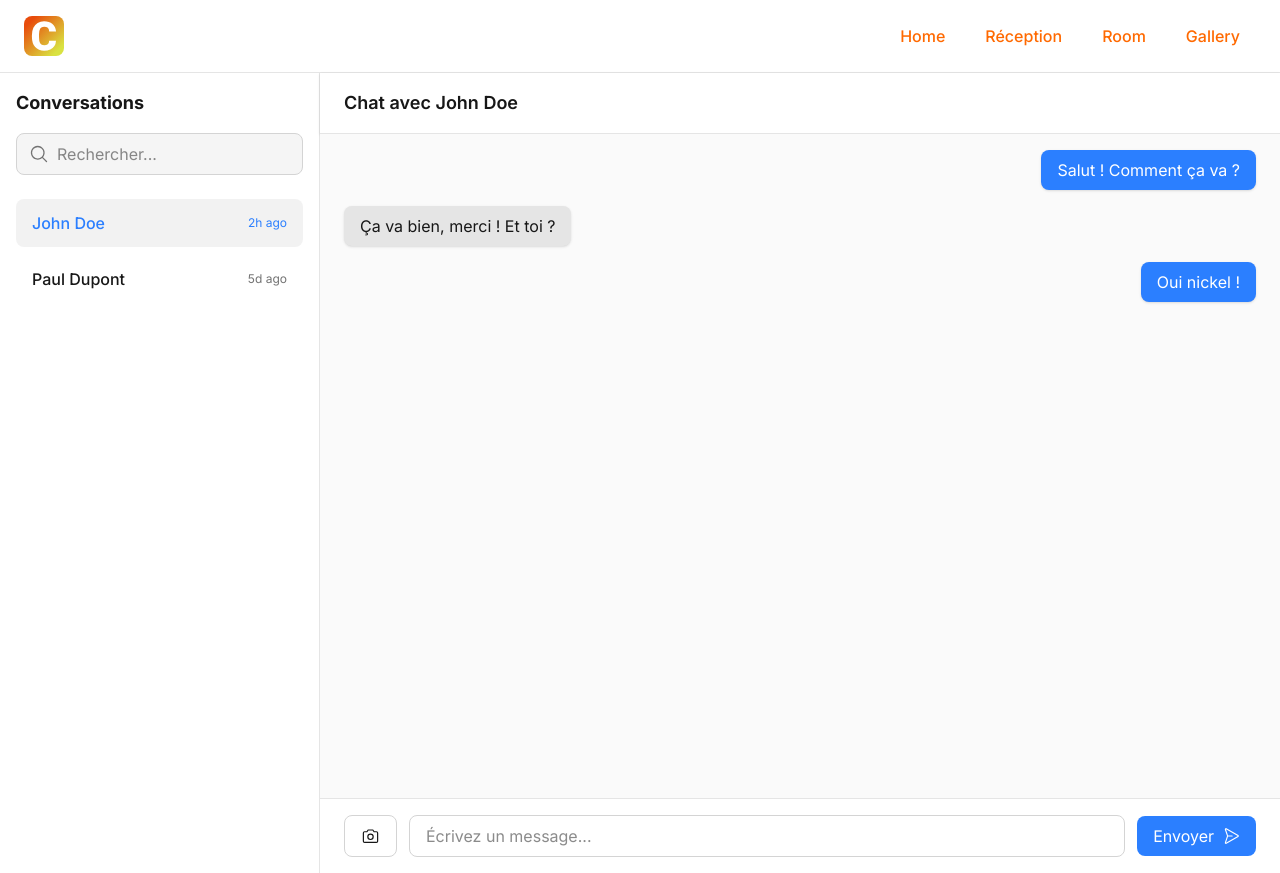
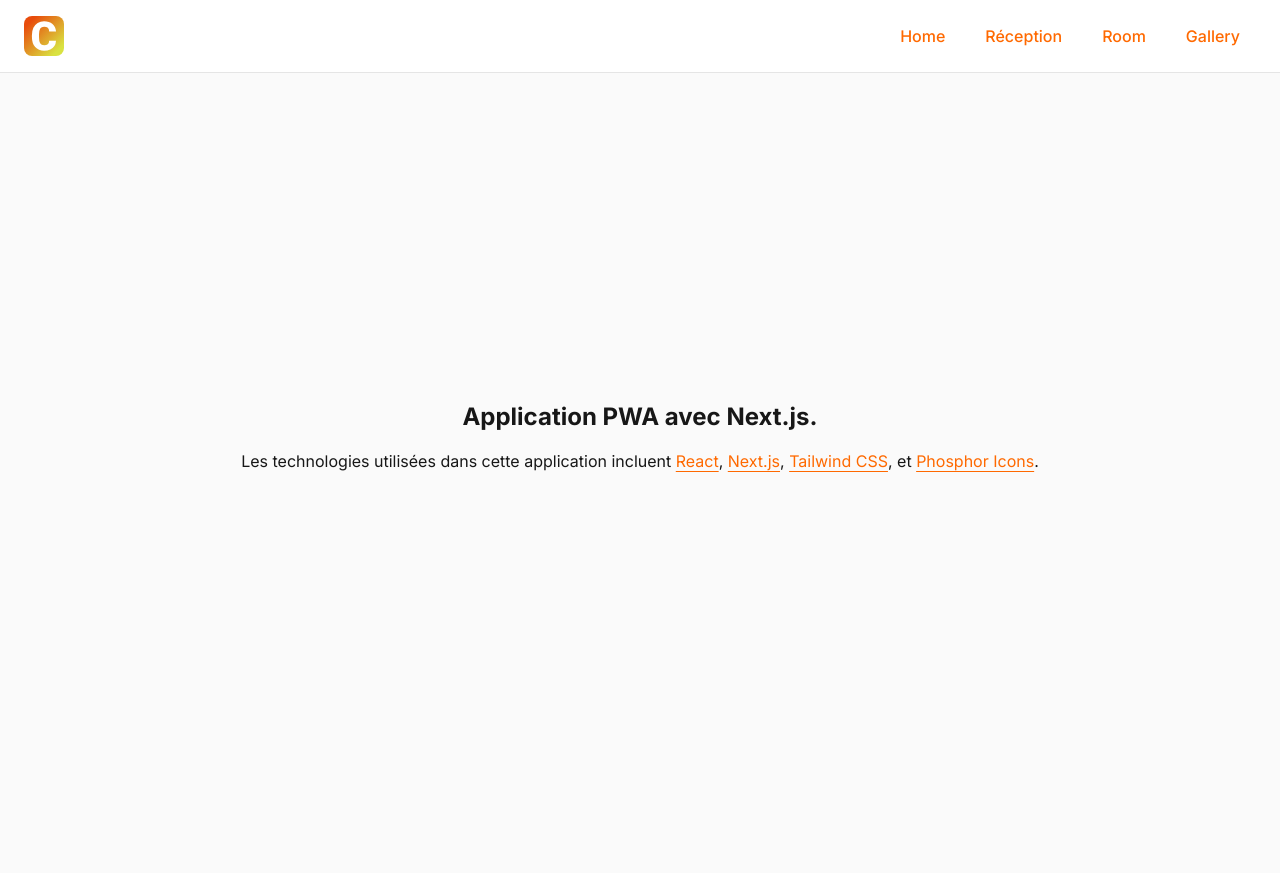
Before and after one commit to soniiix/mds-next-pwa, a Next.js app: page / in a window 1280 px wide. After the commit the page ends 800 px from the top, so only its background shows below. Built offline with nearby package versions, Linux system fonts and the light colour scheme.

Commit message:
feat: add a home page

```diff
--- a/app/page.tsx
+++ b/app/page.tsx
@@ -1,119 +1,24 @@
-"use client";
-
-import { Camera } from "@/components/Camera";
-import { CameraIcon, MagnifyingGlassIcon, PaperPlaneRightIcon, XIcon } from "@phosphor-icons/react";
-import { useEffect, useState } from "react";
-
 export default function Home() {
-    // Register the service worker
-    useEffect(() => {
-        if ("serviceWorker" in navigator) {
-            navigator.serviceWorker
-                .register("/sw.js")
-                .then((reg) => console.log("SW enregistré", reg))
-                .catch((err) => console.error("Erreur SW:", err));
-        }
-    }, []);
-
-    const [isCameraClicked, setIsCameraClicked] = useState(false);
-
     return (
-        <main className="flex h-screen bg-neutral-50 text-neutral-900">
-            {/* Camera feature modal */}
-            {isCameraClicked && (
-                <div className="fixed inset-0 bg-black/65 flex items-center justify-center z-50">
-                    <div className="bg-white p-6 rounded-lg shadow-lg max-w-md w-full relative">
-                        <button
-                            onClick={() => setIsCameraClicked(false)}
-                            className="absolute top-5 right-5 text-neutral-500 hover:text-neutral-700 text-xl font-bold cursor-pointer hover:bg-neutral-200 rounded-full p-2 transition"
-                            aria-label="Fermer"
-                        >
-                            <XIcon size={24} />
-                        </button>
-                        <h2 className="text-xl font-bold mb-5">Prendre une photo</h2>
-                        <div><Camera /></div>
-                    </div>
-                </div>
-            )}
-
-            {/* SIDEBAR */}
-            <aside className="flex flex-col h-full bg-white border-r border-neutral-200 w-80 p-4">
-                <h2 className="text-lg font-bold mb-4">Conversations</h2>
-
-                {/* Search input */}
-                <div className="flex items-center gap-2 pl-3 py-2 rounded-lg bg-neutral-100 border border-neutral-300 focus-within:ring-2 focus-within:ring-blue-400">
-                    <MagnifyingGlassIcon size={20} className="text-neutral-500" />
-                    <input
-                        type="text"
-                        className="flex-1 bg-transparent focus:outline-none"
-                        placeholder="Rechercher..."
-                    />
-                </div>
-
-                {/* Conversation list */}
-                <div className="mt-6 flex-1 flex flex-col gap-2 overflow-y-auto">
-                    <div className="flex items-center justify-between py-3 px-4 rounded-lg bg-neutral-200/50 text-blue-500 hover:bg-neutral-200/50 cursor-pointer transition">
-                        <span className="font-medium">John Doe</span>
-                        <span className="text-xs">2h ago</span>
-                    </div>
-                    <div className="flex items-center justify-between py-3 px-4 rounded-lg hover:bg-neutral-200/50 cursor-pointer transition">
-                        <span className="font-medium">Paul Dupont</span>
-                        <span className="text-xs text-neutral-500">5d ago</span>
-                    </div>
-                </div>
-            </aside>
-
-            {/* CHAT AREA */}
-            <section className="flex flex-col flex-1 h-full">
-                {/* Header */}
-                <header className="flex items-center justify-between px-6 py-4 border-b border-neutral-200 bg-white shadow-sm">
-                    <h2 className="font-semibold text-lg">Chat avec John Doe</h2>
-                </header>
-
-                {/* Messages */}
-                <div className="flex-1 px-6 py-4 space-y-4 overflow-y-auto bg-neutral-50">
-                    <div className="flex justify-end">
-                        <div className="bg-blue-500 text-white px-4 py-2 rounded-lg max-w-xs shadow">
-                            Salut ! Comment ça va ?
-                        </div>
-                    </div>
-                    <div className="flex justify-start">
-                        <div className="bg-neutral-200 text-neutral-900 px-4 py-2 rounded-lg max-w-xs shadow">
-                            Ça va bien, merci ! Et toi ?
-                        </div>
-                    </div>
-                    <div className="flex justify-end">
-                        <div className="bg-blue-500 text-white px-4 py-2 rounded-lg max-w-xs shadow">
-                            Oui nickel !
-                        </div>
-                    </div>
-                </div>
-
-                {/* Input */}
-                <form className="px-6 py-4 border-t border-neutral-200 bg-white flex items-center gap-3">
-                    <button
-                        className="flex items-center gap-2 border-neutral-300 border px-4 py-2 rounded-lg cursor-pointer hover:bg-neutral-100 h-full transition"
-                        onClick={(e) => {
-                            e.preventDefault();
-                            setIsCameraClicked(e => !e);
-                        }}
-                        title="Prendre une photo"
-                    >
-                       <CameraIcon size={19} />
-                    </button>
-                    <input
-                        type="text"
-                        className="flex-1 border border-neutral-300 rounded-lg px-4 py-2 focus:outline-none focus:ring-2 focus:ring-blue-500"
-                        placeholder="Écrivez un message..."
-                    />
-                    <button
-                        type="submit"
-                        className="flex items-center gap-2 bg-blue-500 text-white px-4 py-2 rounded-lg hover:bg-blue-600 transition cursor-pointer"
-                    >
-                        Envoyer <PaperPlaneRightIcon size={18} />
-                    </button>
-                </form>
-            </section>
+        <main className="flex-1 min-h-0 w-full flex flex-col items-center justify-center bg-neutral-50 text-neutral-900">
+            <div className="m-auto flex items-center flex-col gap-4">
+                <h1 className="text-2xl font-bold">Application PWA avec Next.js.</h1>
+                <p className="text-center">
+                    Les technologies utilisées dans cette application incluent&nbsp;
+                    <a href="https://fr.react.dev/" className="text-orange-500 underline underline-offset-4" target="_blank" rel="noopener noreferrer">
+                        React
+                    </a>,&nbsp;
+                    <a href="https://nextjs.org/" className="text-orange-500 underline underline-offset-4" target="_blank" rel="noopener noreferrer">
+                        Next.js
+                    </a>,&nbsp;
+                    <a href="https://tailwindcss.com/" className="text-orange-500 underline underline-offset-4" target="_blank" rel="noopener noreferrer">
+                        Tailwind CSS
+                    </a>,
+                    et <a href="https://phosphoricons.com/" className="text-orange-500 underline underline-offset-4" target="_blank" rel="noopener noreferrer">
+                        Phosphor Icons
+                    </a>.
+                </p>
+            </div>
         </main>
-    );
+    )
 }
```
